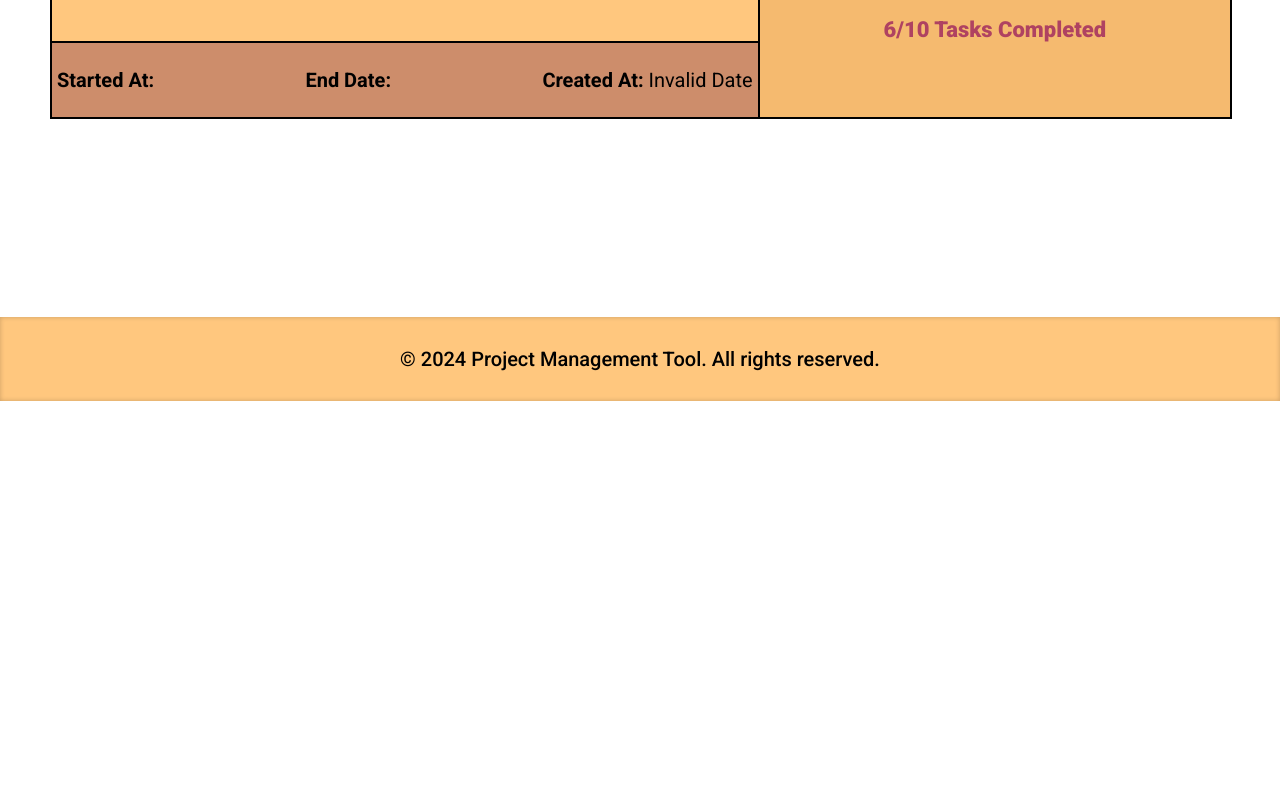
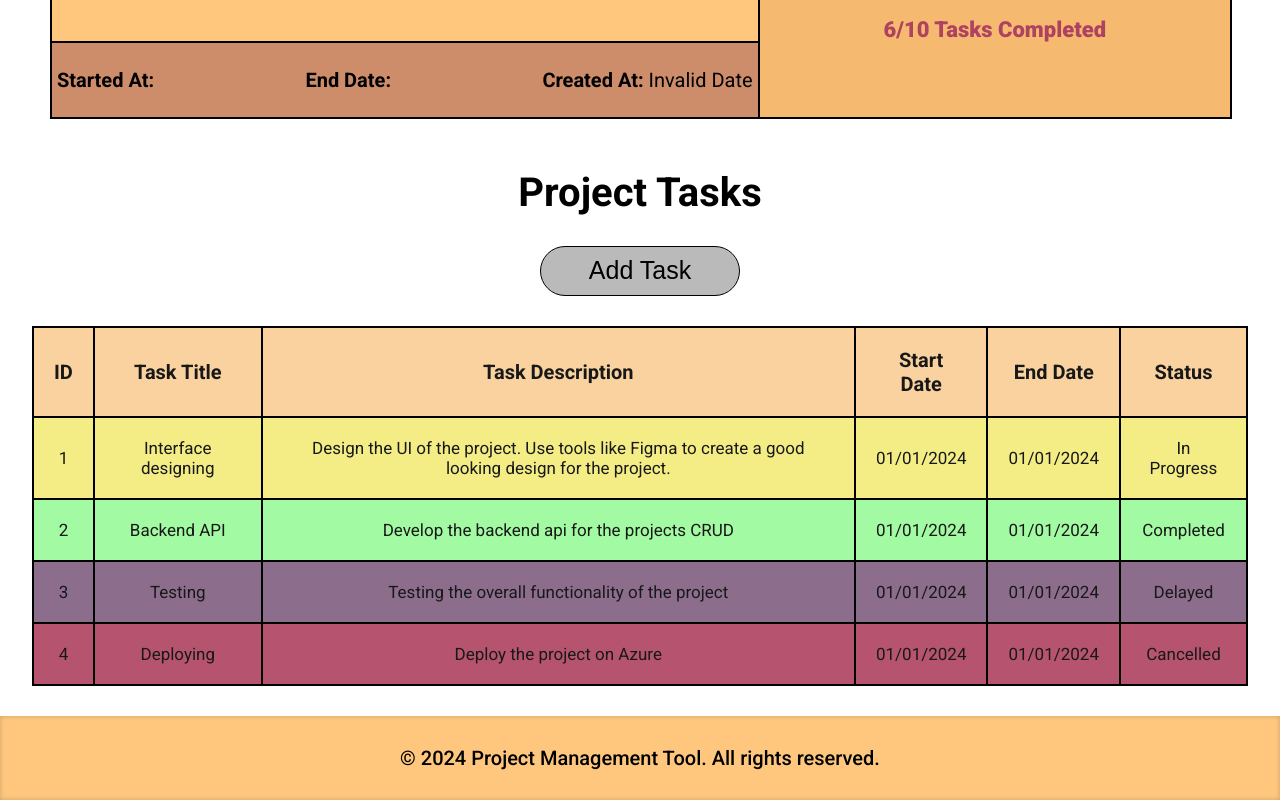
Before and after one commit to iPythonezta/Project-Management-Tool, a React (Create React App) app in the folder frontend/: page /project/1 in a window 1280 px wide. Shown: the part 399-1199 px from the top of the page. Before the commit the page ends 800 px from the top, so only its background shows below. Built offline with nearby package versions, Linux system fonts and the light colour scheme; no server answers; a web font is replaced by a local one.

Commit message:
- Added code for fetching tasks from the backend - Created a basic interface and css styles for loading tasks (currently they are hard code but will work on making them dynamic in the next session!)

```diff
--- a/frontend/src/Components/ProjectDetail.js
+++ b/frontend/src/Components/ProjectDetail.js
@@ -13,9 +13,10 @@ export default function ProjectDetail() {
     let {id} = useParams();
     const {token} = useProjectContext();
     const [project, setProject] = React.useState({});
-    const navigate = useNavigate();
     const [percent, setPercent] = React.useState(80); {/* Will be calculated dynamically later when I implement tasks */}
     const [show, setShow] = React.useState(false);
+    const [tasks, setTasks] = React.useState([]);
+    const navigate = useNavigate();
 
     const fetchProjectData = async() => {
         await axios.get(`http://127.0.0.1:8000/api/projects/${id}/`, {
@@ -29,6 +30,18 @@ export default function ProjectDetail() {
         })
         .catch(err => {
             console.log(err);
+        })
+    }
+
+    const fetchTasks = async () => {
+        await axios.get(`http://127.0.0.1:8000/api/tasks/?project_id=${id}`, {
+            headers: {
+                Authorization: `Token ${token}`
+            }
+        })
+        .then((response)=>{
+            setTasks(response.data)
+            console.log(response.data)
         })
     }
 
@@ -53,6 +66,7 @@ export default function ProjectDetail() {
 
     useEffect(() => {
         fetchProjectData();
+        fetchTasks();
     }, [token])
 
 
@@ -104,6 +118,61 @@ export default function ProjectDetail() {
                         </div>
                     </div>
                 </div>
+                <h2 className="pg-heading">Project Tasks</h2>
+                <div className="task-container">
+                    <div className="btn-container">
+                        <button className="task-btn gray-button">Add Task</button>
+                    </div>
+                    <div className="task-table-container">
+                        <table className="task-table">
+                            <thead>
+                                <tr>
+                                    <th colSpan={1}>ID</th>
+                                    <th colSpan={2}>Task Title</th>
+                                    <th colSpan={3}>Task Description</th>
+                                    <th colSpan={2}>Start Date</th>
+                                    <th colSpan={2}>End Date</th>
+                                    <th colSpan={2}>Status</th>
+                                </tr>
+                            </thead>
+                            <tbody>
+                                <tr className="progress">
+                                    <td colSpan={1}>1</td>
+                                    <td colSpan={2}>Interface designing</td>
+                                    <td colSpan={3}>Design the UI of the project. Use tools like Figma to create a good looking design for the project.</td>
+                                    <td colSpan={2}>01/01/2024</td>
+                                    <td colSpan={2}>01/01/2024</td>
+                                    <td colSpan={3}>In Progress</td>
+                                </tr>
+                                <tr className="completed">
+                                    <td colSpan={1}>2</td>
+                                    <td colSpan={2}>Backend API</td>
+                                    <td colSpan={3}>Develop the backend api for the projects CRUD</td>
+                                    <td colSpan={2}>01/01/2024</td>
+                                    <td colSpan={2}>01/01/2024</td>
+                                    <td colSpan={3}>Completed</td>
+                                </tr>
+                                <tr className="delayed">
+                                    <td colSpan={1}>3</td>
+                                    <td colSpan={2}>Testing</td>
+                                    <td colSpan={3}>Testing the overall functionality of the project</td>
+                                    <td colSpan={2}>01/01/2024</td>
+                                    <td colSpan={2}>01/01/2024</td>
+                                    <td colSpan={3}>Delayed</td>
+                                </tr>
+                                <tr className="cancelled">
+                                    <td colSpan={1}>4</td>
+                                    <td colSpan={2}>Deploying</td>
+                                    <td colSpan={3}>Deploy the project on Azure</td>
+                                    <td colSpan={2}>01/01/2024</td>
+                                    <td colSpan={2}>01/01/2024</td>
+                                    <td colSpan={3}>Cancelled</td>
+                                </tr>
+                            </tbody>
+                        </table>
+                    </div>
+                </div>
+
             </main>
             <Footer />
         </div>
--- a/frontend/src/Components/components.css
+++ b/frontend/src/Components/components.css
@@ -711,3 +711,66 @@ select > option {
     cursor: pointer;
     color: rgb(216, 104, 43);
 }
+
+.btn-container {
+    display: flex;
+    justify-content: center;
+    align-items: center;
+    margin: 30px;
+}
+
+.task-table-container {
+    margin-top: 30px;
+    margin-bottom: 30px;
+    display: flex;
+    justify-content: center;
+    align-items: center;
+    width: 100%;
+}
+
+.task-table {
+    width: 95%;
+    text-align: center;
+    border-collapse: collapse;
+}
+
+.task-table tr td, .task-table tr th {
+    border: 2px solid black;
+    padding: 20px;
+    font-size: 17px;
+    background-color: #f9ce95;
+}
+
+.task-table tr {
+    opacity: 0.9;
+}
+
+.task-table tr:hover {
+    opacity: 1;
+    cursor: pointer;
+}
+
+.task-table tr:hover {
+    opacity: 1;
+}
+
+.task-table tr th {
+    border: 2px solid black;
+    font-size: 20px;
+}
+
+.task-table tr.progress td {
+    background-color: #F3EC78;
+}
+
+.task-table tr.completed td {
+    background-color: palegreen;
+}
+
+.task-table tr.delayed td {
+    background-color: rgb(128, 94, 128);
+}
+
+.task-table tr.cancelled td {
+    background-color: #AF4261;
+}
```
